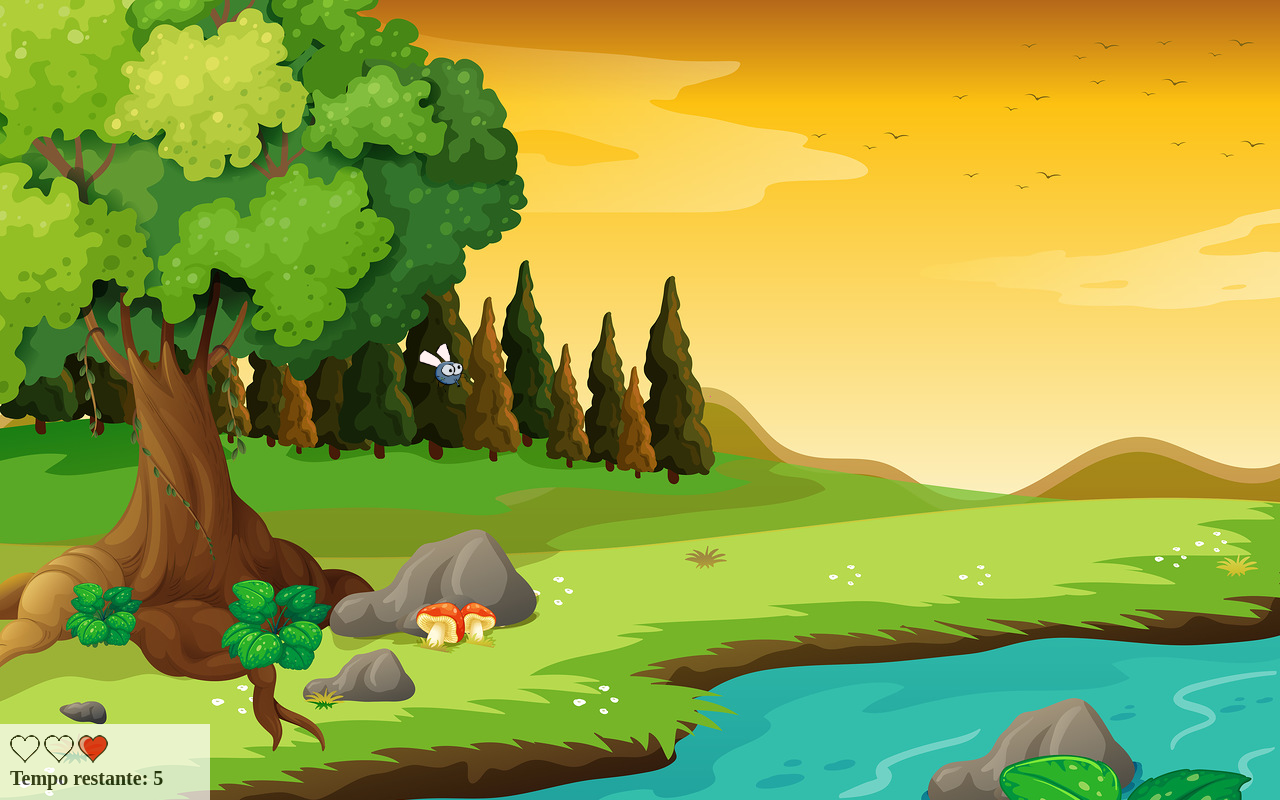
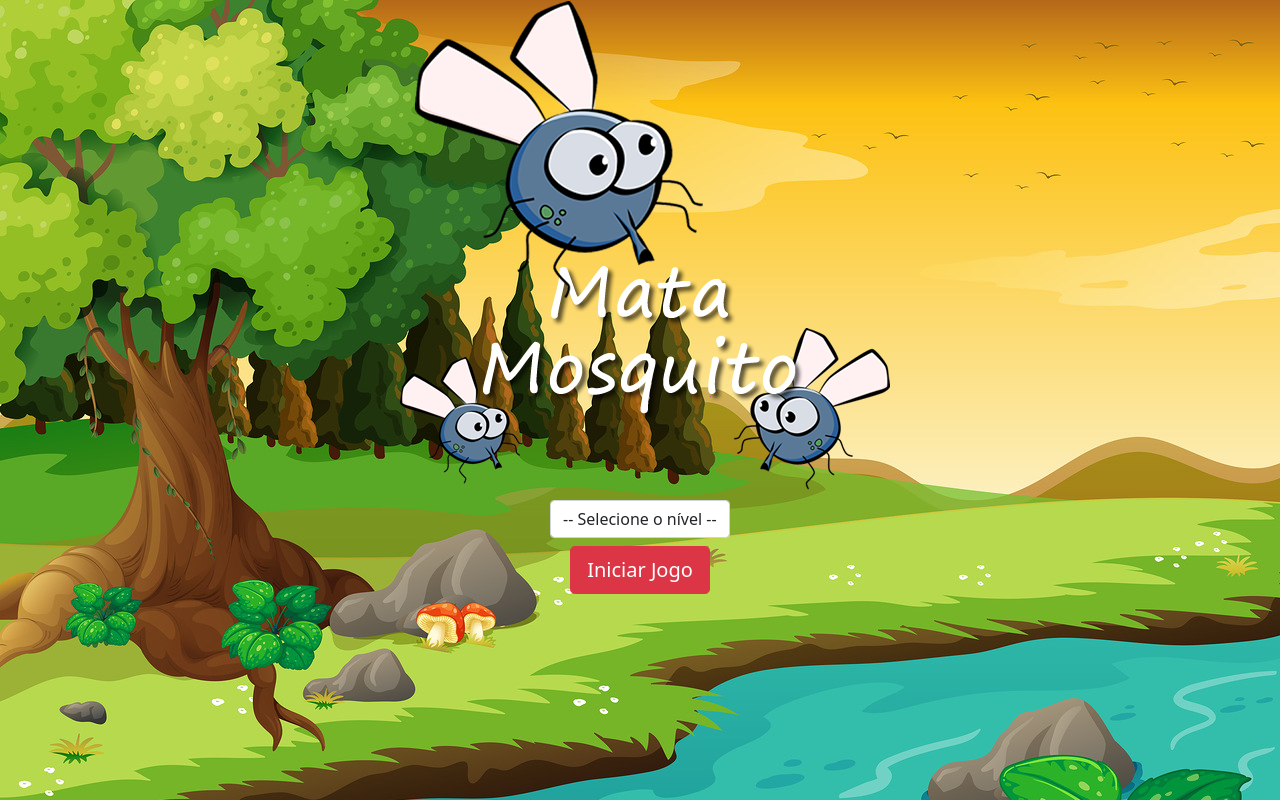
Before and after one commit to Danny-codes/game-mata-mosquito-js, a plain HTML site: page index.html in a window 1280 px wide. Drawn offline with nearby package versions, Linux system fonts and the light colour scheme.

Commit message:
adicionando selecao de niveis e pagina inicial

```diff
--- /dev/null
+++ b/app.html
@@ -0,0 +1,34 @@
+<!DOCTYPE html>
+<html lang="pt-br">
+    <head>
+        <meta charset="UTF-8">
+        <meta http-equiv="X-UA-Compatible" content="IE=edge">
+        <meta name="viewport" content="width=device-width, initial-scale=1.0">
+        <link rel="stylesheet" href="estilo.css">
+        <script src="jogo.js"></script>
+        <title>Document</title>
+    </head>
+
+    <body onresize="ajustaTamanhoJogo()">
+
+        <div class="painel">
+            <div class="vidas">
+                <img id= "v1" src="imagens/coracao_cheio.png">
+                <img id= "v2" src="imagens/coracao_cheio.png">
+                <img id= "v3" src="imagens/coracao_cheio.png">
+            </div>
+
+            <div class="cronometro">
+                Tempo restante: <span id="cronometro"></span>
+            </div>
+        </div>
+
+        <script>
+            document.getElementById('cronometro').innerHTML = tempo
+
+
+            var criaMosca = setInterval(function() {
+                posicaoRandomica()}, criaMosquitoTempo)
+        </script>
+    </body>
+</html>
--- a/index.html
+++ b/index.html
@@ -4,31 +4,62 @@
         <meta charset="UTF-8">
         <meta http-equiv="X-UA-Compatible" content="IE=edge">
         <meta name="viewport" content="width=device-width, initial-scale=1.0">
+        <!--css customizado-->
         <link rel="stylesheet" href="estilo.css">
-        <script src="jogo.js"></script>
+        <!--Bootstrap-->
+        <link href="https://cdn.jsdelivr.net/npm/bootstrap@5.1.0/dist/css/bootstrap.min.css" rel="stylesheet" integrity="sha384-KyZXEAg3QhqLMpG8r+8fhAXLRk2vvoC2f3B09zVXn8CA5QIVfZOJ3BCsw2P0p/We" crossorigin="anonymous">
+
+        <script>
+            function iniciarJogo(){
+               var nivel = document.getElementById('nivel').value
+
+               if(nivel === ''){
+                   alert('Selecione um nivel para iniciar o jogo')
+                   return false
+               }
+
+               window.location.href ="app.html?" + nivel
+            }
+
+        </script>
+
         <title>Document</title>
     </head>
 
-    <body onresize="ajustaTamanhoJogo()">
-
-        <div class="painel">
-            <div class="vidas">
-                <img id= "v1" src="imagens/coracao_cheio.png">
-                <img id= "v2" src="imagens/coracao_cheio.png">
-                <img id= "v3" src="imagens/coracao_cheio.png">
+    <body>
+        <div class="container">
+            <div class="row">
+                <div class="col">
+                    <div class="d-flex justify-content-center">
+                        <img src="imagens/game.png">
+                    </div>
+                </div>
             </div>
 
-            <div class="cronometro">
-                Tempo restante: <span id="cronometro"></span>
+            <div class="row">
+                <div class="col">
+                    <div class="d-flex justify-content-center ">
+                        <div class="mb-2">
+                            <select class="form-control" id="nivel">
+                                <option value="">-- Selecione o nível --</option>
+                                <option value="facil">Fácil</option>
+                                <option value="normal">Normal</option>
+                                <option value="dificil">Difícil</option>
+                            </select>
+                         </div>
+                    </div>
+                </div>
+            </div>
+
+            <div class="row">
+                <div class="col">
+                    <div class="d-flex justify-content-center">
+                       <button type="button" class="btn btn-danger btn-lg" onclick="iniciarJogo()" >
+                           Iniciar Jogo
+                        </button>
+                    </div>
+                </div>
             </div>
         </div>
-
-        <script>
-            document.getElementById('cronometro').innerHTML = tempo
-
-             posicaoRandomica()
-
-            var criaMosca = setInterval(function() {posicaoRandomica()}, 2000)
-        </script>
     </body>
 </html>
--- a/jogo.js
+++ b/jogo.js
@@ -1,7 +1,24 @@
 var altura= 0
 var largura = 0
 var vidas = 1
-var tempo = 10
+var tempo = 15
+
+var criaMosquitoTempo = 1500
+
+var nivel = window.location.search
+nivel = nivel.replace('?', '')
+
+if(nivel === 'facil'){
+    //1500
+    var criaMosquitoTempo = 1500
+}else if(nivel === 'normal'){
+    //1000
+    var criaMosquitoTempo = 1000
+
+}else if(nivel === 'dificil'){
+    //750
+    var criaMosquitoTempo = 750
+}
 
 function ajustaTamanhoJogo(){
     altura = window.innerHeight
```
